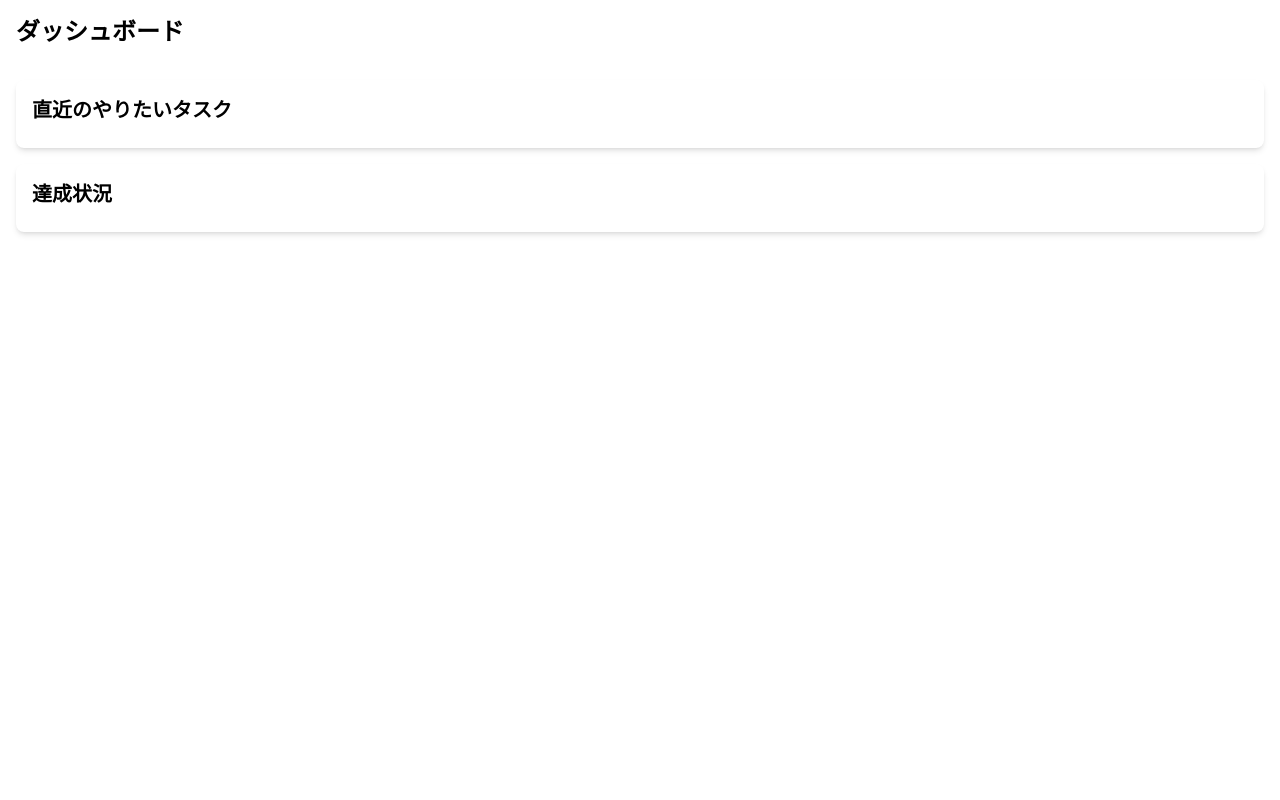
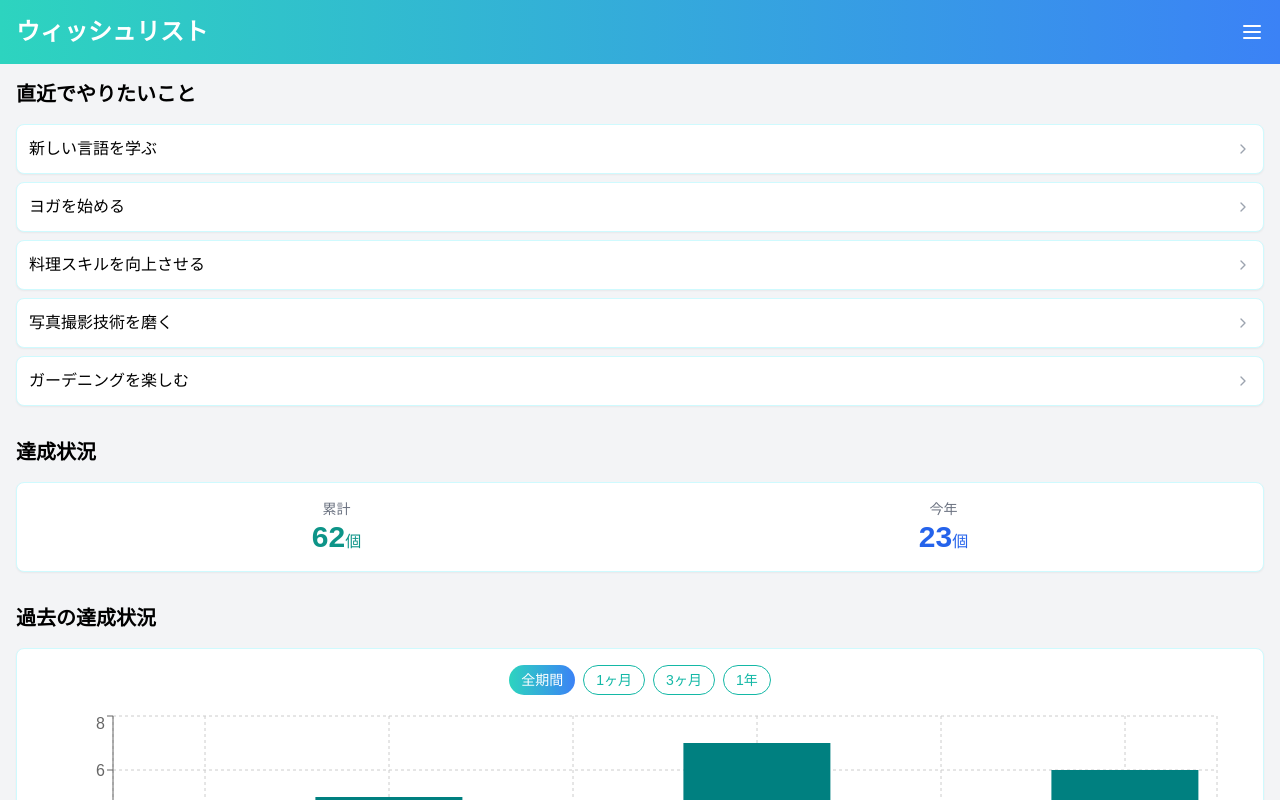
Before and after one commit to Naoto-Hamada/wishlist-app, a Next.js app: page / in a window 1280 px wide. Shown: the top 800 px of the page. Built offline with nearby package versions, Linux system fonts and the light colour scheme.

Commit message:
変更：page.tsxに、home.tsxが表示されるように修正

```diff
--- a/src/app/page.tsx
+++ b/src/app/page.tsx
@@ -1,24 +1,11 @@
 import Image from "next/image";
+import Link from "next/link";
+import { HomeComponent } from "@/components/home";
 
 export default function Home() {
   return (
     <div>
-      <header className="bg-gradient-to-r from-primary-start to-primary-end text-text-inverted p-4">
-        <h1 className="text-2xl font-bold">ダッシュボード</h1>
-      </header>
-      <main className="p-4">
-        <section className="bg-white rounded-lg shadow-md p-4 mb-4">
-          <h2 className="text-xl font-semibold text-text-primary mb-2">直近のやりたいタスク</h2>
-          {/* タスクリストコンポーネント */}
-        </section>
-        <section className="bg-white rounded-lg shadow-md p-4">
-          <h2 className="text-xl font-semibold text-text-primary mb-2">達成状況</h2>
-          {/* チャートコンポーネント */}
-        </section>
-      </main>
-      <nav className="bg-background-secondary fixed bottom-0 w-full p-4">
-        {/* ナビゲーションアイテム */}
-      </nav>
+      <HomeComponent />
     </div>
   );
 }
```
